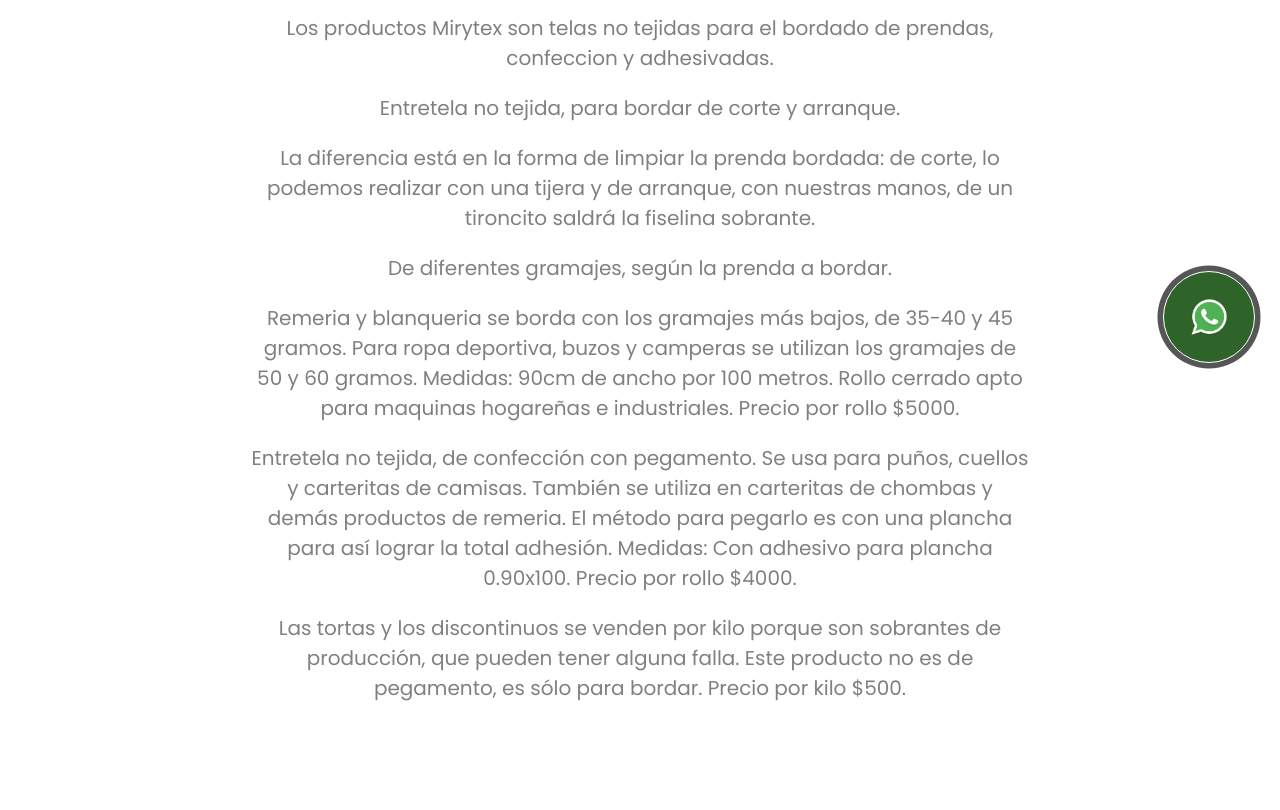
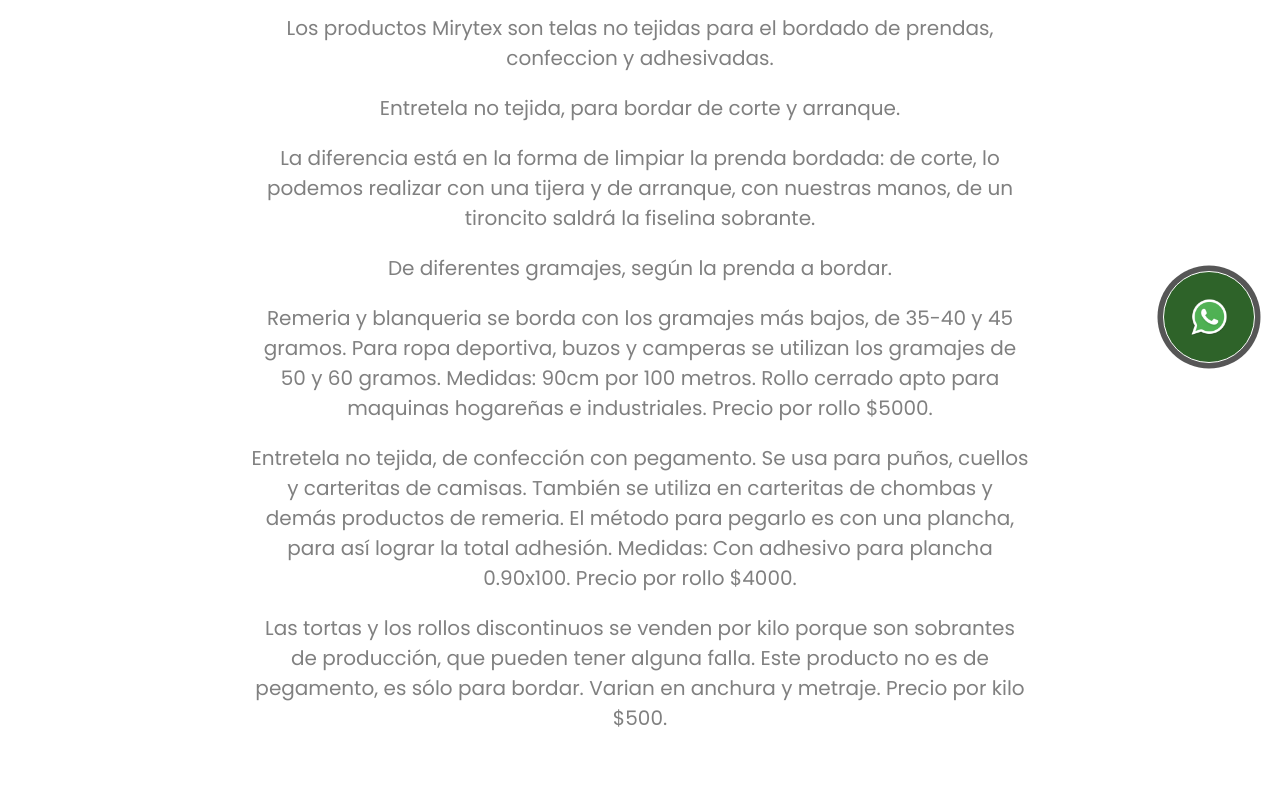
Before and after one commit to paulavguzman/proyecto-mirytex-paulaguzman, a website: page pages/productos.html in a window 1280 px wide. Shown: the part 412-1222 px from the top of the page. Drawn offline with nearby package versions, Linux system fonts and the light colour scheme.

Commit message:
nuevos cambios a pages y galeria

```diff
--- a/pages/productos.html
+++ b/pages/productos.html
@@ -62,9 +62,9 @@
     <p class="parrafo">Entretela no tejida, para bordar de corte y arranque.</p>
     <p class="parrafo">La diferencia está en la forma de limpiar la prenda bordada: de corte, lo podemos realizar con una tijera y de arranque, con nuestras manos, de un tironcito saldrá la fiselina sobrante.</p>
     <p class="parrafo">De diferentes gramajes, según la prenda a bordar.</p>
-    <p class="parrafo">Remeria y blanqueria se borda con los gramajes más bajos, de 35-40 y 45 gramos. Para ropa deportiva, buzos y camperas se utilizan los gramajes de 50 y 60 gramos. Medidas: 90cm de ancho por 100 metros. Rollo cerrado apto para maquinas hogareñas e industriales. Precio por rollo $5000.</p>
-    <p class="parrafo">Entretela no tejida, de confección con pegamento. Se usa para puños, cuellos y carteritas de camisas. También se utiliza en carteritas de chombas y demás productos de remeria. El método para pegarlo es con una plancha para así lograr la total adhesión. Medidas: Con adhesivo para plancha 0.90x100. Precio por rollo $4000.</p>
-    <p class="parrafo">Las tortas y los discontinuos se venden por kilo porque son sobrantes de producción, que pueden tener alguna falla. Este producto no es de pegamento, es sólo para bordar. Precio por kilo $500.</p>
+    <p class="parrafo">Remeria y blanqueria se borda con los gramajes más bajos, de 35-40 y 45 gramos. Para ropa deportiva, buzos y camperas se utilizan los gramajes de 50 y 60 gramos. Medidas: 90cm por 100 metros. Rollo cerrado apto para maquinas hogareñas e industriales. Precio por rollo $5000.</p>
+    <p class="parrafo">Entretela no tejida, de confección con pegamento. Se usa para puños, cuellos y carteritas de camisas. También se utiliza en carteritas de chombas y demás productos de remeria. El método para pegarlo es con una plancha, para así lograr la total adhesión. Medidas: Con adhesivo para plancha 0.90x100. Precio por rollo $4000.</p>
+    <p class="parrafo">Las tortas y los rollos discontinuos se venden por kilo porque son sobrantes de producción, que pueden tener alguna falla. Este producto no es de pegamento, es sólo para bordar. Varian en anchura y metraje. Precio por kilo $500.</p>
   </div>
 </main>
 
```
Also changed, not shown: pages/galeria.html (+1 -1 lines).
